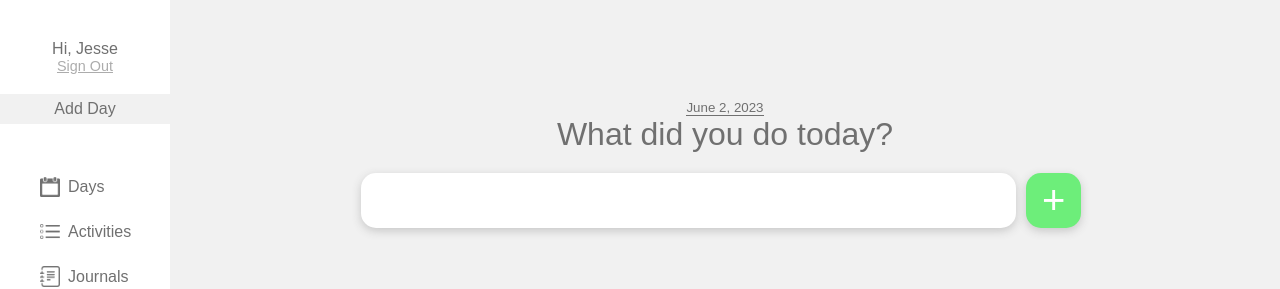
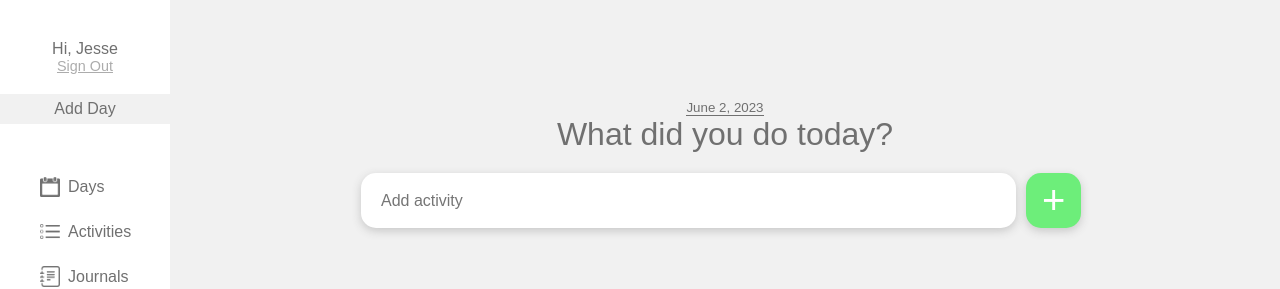
Before and after one commit to JesseMcCullough/today-i-did, a React (Create React App) app: page /build/add-day in a window 1280 px wide. Shown: the top 289 px of the page. Built offline with nearby package versions, Linux system fonts and the light colour scheme.

Commit message:
Added placeholder and font size to ActivityField

```diff
--- a/src/components/ActivityField/ActivityField.js
+++ b/src/components/ActivityField/ActivityField.js
@@ -4,7 +4,8 @@ function ActivityField({ id, activity, handleActivityChange, handleDeleteActivit
     return (
         <div className={divClassName}>
             <input type="text" value={activity}
-                name="new-activity" onChange={event => handleActivityChange(event, id)} />
+                name="new-activity" onChange={event => handleActivityChange(event, id)}
+                placeholder="Add activity" />
             {isAdded ? <button className="remove-activity"
                 onClick={() => handleDeleteActivity(id)}>-</button> :
                 <button className="add-activity">+</button>}
--- a/src/pages/add-day/add-day.css
+++ b/src/pages/add-day/add-day.css
@@ -45,6 +45,7 @@ input[type="text"] {
     width: 90%;
     box-shadow: 0 3px 10px #C7C7C7;
     transition: width 0.4s;
+    font-size: 1em;
 }
 
 .container {
```
